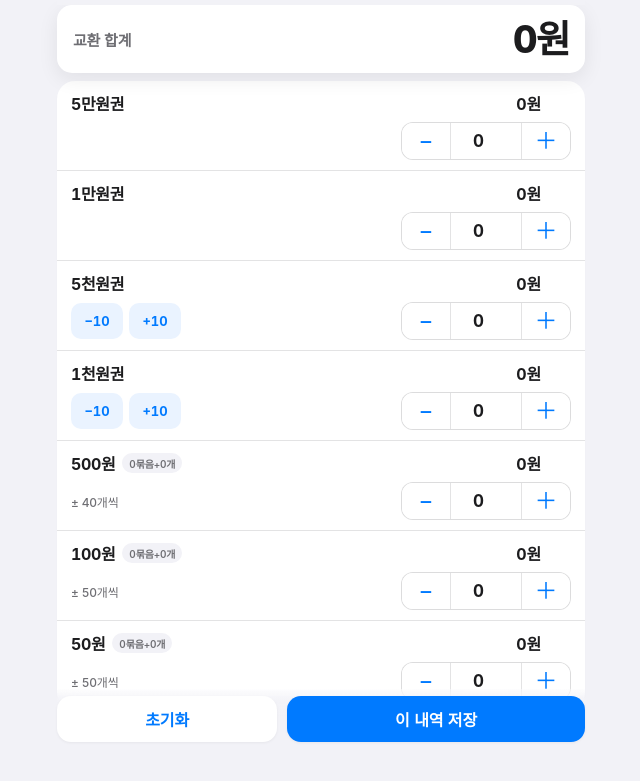
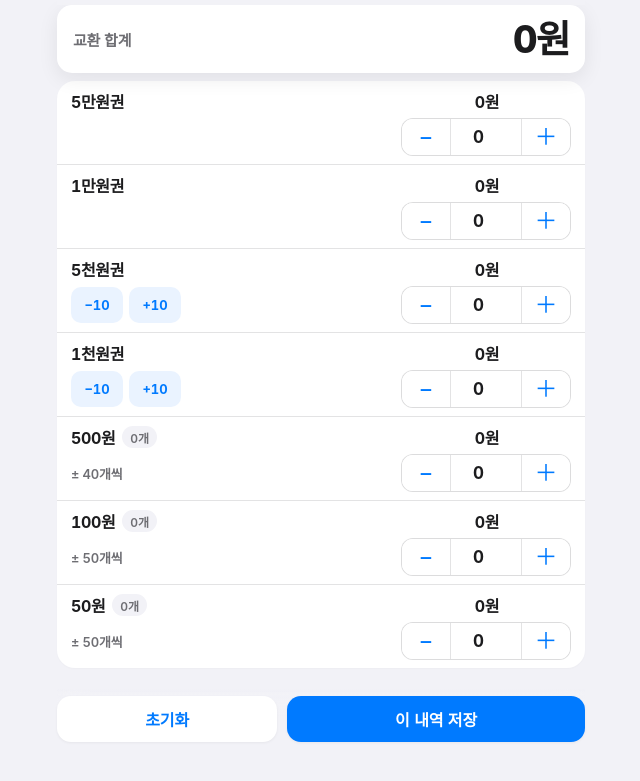
Before and after one commit to noteroad/game-website, a plain HTML site: page lab/change-calculator/index.html in a window 1280 px wide. Shown: the part 51-832 px from the top of the page, without its empty margins (319-959 px from the left). After the commit the page ends 803 px from the top, so only its background shows below. Drawn offline with Linux system fonts and the light colour scheme.

Commit message:
Polish currency row alignment and bundle labels

```diff
--- a/lab/change-calculator/index.html
+++ b/lab/change-calculator/index.html
@@ -37,22 +37,28 @@ header{height:64px;background:rgba(242,242,247,.9);backdrop-filter:saturate(180%
 header{height:56px}
 .total{position:sticky;top:56px;z-index:4;min-height:68px;margin:0 0 8px;padding:12px 16px;border-radius:15px;box-shadow:0 6px 20px rgba(28,28,30,.08)}
 .total-value{font-size:clamp(31px,9vw,38px)}
-.money-row,.money-row:last-child{padding:9px 12px}
-.row-controls{margin-top:7px;gap:8px}
+.money-row,.money-row:last-child{padding:7px 12px}
+.row-controls{margin-top:5px;gap:8px}
+.money-row{--control-width:150px}
+.amount-group{position:relative;flex:0 0 var(--control-width);width:var(--control-width);justify-content:center;margin-left:auto}
+.amount-group .row-reset{position:absolute;right:0}
+.step-badge{height:22px;padding:0 8px;font-size:12px;font-weight:600}
+.unit-note{font-size:13px;font-weight:600}
 .quick-btn{height:36px}
 .stepper{height:38px}
 .actions{padding-top:7px;padding-bottom:calc(7px + env(safe-area-inset-bottom))}
 .action{height:46px}
 .app{padding-bottom:calc(84px + env(safe-area-inset-bottom))}
-@media(max-width:359px){header{height:52px}.total{top:52px;min-height:62px;padding:10px 13px}.total-value{font-size:30px}.money-row,.money-row:last-child{padding:8px 10px}.row-controls{margin-top:6px}.quick-btn{height:34px}.stepper{height:36px}}
-@media(min-width:520px){.money-row,.money-row:last-child{padding:10px 14px}.row-controls{margin-top:7px}}
+@media(max-width:359px){header{height:52px}.total{top:52px;min-height:62px;padding:10px 13px}.total-value{font-size:30px}.money-row,.money-row:last-child{--control-width:128px;padding:6px 10px}.row-controls{margin-top:4px}.quick-btn{height:34px}.stepper{height:36px}.step-badge{height:20px;padding:0 6px;font-size:11px}.unit-note{font-size:12px}}
+@media(min-width:520px){.money-row,.money-row:last-child{--control-width:168px;padding:8px 14px}.row-controls{margin-top:5px}}
 </style>
 <script>
 const DENOMS=[{value:50000,label:'5만원권',enabled:true,step:1,fast:false,fastStep:10},{value:10000,label:'1만원권',enabled:true,step:1,fast:false,fastStep:10},{value:5000,label:'5천원권',enabled:true,step:1,fast:true,fastStep:10},{value:1000,label:'1천원권',enabled:true,step:1,fast:true,fastStep:10},{value:500,label:'500원',enabled:true,step:40,fast:false,fastStep:80,bundle:40},{value:100,label:'100원',enabled:true,step:50,fast:false,fastStep:100,bundle:50},{value:50,label:'50원',enabled:true,step:50,fast:false,fastStep:100,bundle:50},{value:10,label:'10원',enabled:false,step:50,fast:false,fastStep:100,bundle:50}];
 const KEYS={state:'change-calc-state-v2',settings:'change-calc-settings-v2',history:'change-calc-history-v2'},nf=new Intl.NumberFormat('ko-KR'),$=s=>document.querySelector(s);let settings=load(KEYS.settings,DENOMS),state=load(KEYS.state,{}),history=load(KEYS.history,[]),pendingSettings=null;
 function clone(v){return JSON.parse(JSON.stringify(v))}function load(key,fallback){try{const value=JSON.parse(localStorage.getItem(key));return value??clone(fallback)}catch(_){return clone(fallback)}}function persist(key,value){try{localStorage.setItem(key,JSON.stringify(value))}catch(_){}}function normalizedSettings(){return DENOMS.map(base=>{const saved=settings.find(x=>Number(x.value)===base.value)||{};return {...base,...saved,value:base.value,label:base.label,step:Math.max(1,Number(saved.step||base.step)),fastStep:Math.max(1,Number(saved.fastStep||base.fastStep)),bundle:base.bundle?Math.max(1,Number(saved.bundle||base.bundle)):undefined}})}
-function render(){settings=normalizedSettings();$('#moneyList').innerHTML=settings.filter(x=>x.enabled).map(d=>{const qty=Math.max(0,parseInt(state[d.value],10)||0),badge=d.bundle?`<span class="step-badge bundle">${Math.floor(qty/d.bundle)}묶음+${qty%d.bundle}개</span>`:d.step>1?`<span class="step-badge">${d.step}개씩</span>`:'',quick=d.fast?`<button class="quick-btn" data-delta="-${d.fastStep}" type="button">−${d.fastStep}</button><button class="quick-btn" data-delta="${d.fastStep}" type="button">+${d.fastStep}</button>`:d.step>1?`<span class="unit-note">± ${d.step}개씩</span>`:'';return `<div class="money-row" data-value="${d.value}"><div class="money-info"><div class="denomination"><span class="money-name">${d.label}</span>${badge}</div><div class="amount-group"><span class="row-amount">${nf.format(qty*d.value)}원</span><button class="row-reset ${qty?'':'hidden'}" type="button" aria-label="${d.label} 초기화">×</button></div></div><div class="row-controls"><div class="quick-group">${quick}</div><div class="stepper"><button class="base-step" data-delta="-${d.step}" type="button" aria-label="${d.label} ${d.step}개 빼기">−</button><input class="qty" type="number" inputmode="numeric" pattern="[0-9]*" min="0" step="1" value="${qty}" aria-label="${d.label} 수량"><button class="base-step" data-delta="${d.step}" type="button" aria-label="${d.label} ${d.step}개 더하기">＋</button></div></div></div>`}).join('');calculate()}
-function calculate(){let total=0;document.querySelectorAll('.money-row').forEach(row=>{const value=Number(row.dataset.value),input=row.querySelector('.qty'),qty=Math.max(0,parseInt(input.value,10)||0),d=settings.find(x=>x.value===value);input.value=qty;state[value]=qty;total+=value*qty;row.querySelector('.row-amount').textContent=`${nf.format(value*qty)}원`;row.querySelector('.row-reset').classList.toggle('hidden',qty===0);const bundle=row.querySelector('.bundle');if(bundle)bundle.textContent=`${Math.floor(qty/d.bundle)}묶음+${qty%d.bundle}개`});$('#totalAmount').textContent=nf.format(total);persist(KEYS.state,state);return total}
+function bundleText(qty,bundle){const groups=Math.floor(qty/bundle),rest=qty%bundle;if(!groups)return `${rest}개`;if(!rest)return `${groups}묶음`;return `${groups}묶음 + ${rest}개`}
+function render(){settings=normalizedSettings();$('#moneyList').innerHTML=settings.filter(x=>x.enabled).map(d=>{const qty=Math.max(0,parseInt(state[d.value],10)||0),badge=d.bundle?`<span class="step-badge bundle">${bundleText(qty,d.bundle)}</span>`:d.step>1?`<span class="step-badge">${d.step}개씩</span>`:'',quick=d.fast?`<button class="quick-btn" data-delta="-${d.fastStep}" type="button">−${d.fastStep}</button><button class="quick-btn" data-delta="${d.fastStep}" type="button">+${d.fastStep}</button>`:d.step>1?`<span class="unit-note">± ${d.step}개씩</span>`:'';return `<div class="money-row" data-value="${d.value}"><div class="money-info"><div class="denomination"><span class="money-name">${d.label}</span>${badge}</div><div class="amount-group"><span class="row-amount">${nf.format(qty*d.value)}원</span><button class="row-reset ${qty?'':'hidden'}" type="button" aria-label="${d.label} 초기화">×</button></div></div><div class="row-controls"><div class="quick-group">${quick}</div><div class="stepper"><button class="base-step" data-delta="-${d.step}" type="button" aria-label="${d.label} ${d.step}개 빼기">−</button><input class="qty" type="number" inputmode="numeric" pattern="[0-9]*" min="0" step="1" value="${qty}" aria-label="${d.label} 수량"><button class="base-step" data-delta="${d.step}" type="button" aria-label="${d.label} ${d.step}개 더하기">＋</button></div></div></div>`}).join('');calculate()}
+function calculate(){let total=0;document.querySelectorAll('.money-row').forEach(row=>{const value=Number(row.dataset.value),input=row.querySelector('.qty'),qty=Math.max(0,parseInt(input.value,10)||0),d=settings.find(x=>x.value===value);input.value=qty;state[value]=qty;total+=value*qty;row.querySelector('.row-amount').textContent=`${nf.format(value*qty)}원`;row.querySelector('.row-reset').classList.toggle('hidden',qty===0);const bundle=row.querySelector('.bundle');if(bundle)bundle.textContent=bundleText(qty,d.bundle)});$('#totalAmount').textContent=nf.format(total);persist(KEYS.state,state);return total}
 function nonzeroItems(source=state){return settings.map(d=>({value:d.value,label:d.label,qty:Math.max(0,Number(source[d.value])||0),bundle:d.bundle})).filter(x=>x.qty>0)}function summary(items){return items.map(x=>`${x.label} ${nf.format(x.qty)}개`).join(' · ')}function toast(message){const el=$('#toast');el.textContent=message;el.classList.add('show');clearTimeout(toast.timer);toast.timer=setTimeout(()=>el.classList.remove('show'),1600)}function open(id){$(id).classList.add('open')}function closeOverlay(el){el.closest('.overlay').classList.remove('open')}
 $('#moneyList').addEventListener('click',e=>{const row=e.target.closest('.money-row');if(!row)return;if(e.target.closest('.row-reset')){state[row.dataset.value]=0;row.querySelector('.qty').value=0;calculate();toast(`${settings.find(x=>x.value===Number(row.dataset.value)).label}을 초기화했습니다`);return}const btn=e.target.closest('[data-delta]');if(!btn)return;const input=row.querySelector('.qty');input.value=Math.max(0,(parseInt(input.value,10)||0)+Number(btn.dataset.delta));calculate()});$('#moneyList').addEventListener('input',calculate);$('#resetBtn').addEventListener('click',()=>{if(!nonzeroItems().length)return;state={};render();toast('전체 수량을 초기화했습니다')});
 function renderSettings(list){$('#settingsList').innerHTML=list.map((d,i)=>`<div class="setting-card" data-index="${i}"><div class="setting-top"><span class="setting-title">${d.label}</span><label class="switch"><input class="enabled" type="checkbox" aria-label="${d.label} 표시 여부" ${d.enabled?'checked':''}><span class="slider"></span></label></div><div class="setting-grid"><div class="field"><label>기본 증감 단위</label><input class="base-step" type="number" inputmode="numeric" min="1" value="${d.step}" aria-label="${d.label} 기본 증감 단위"></div>${d.bundle?`<div class="field"><label>한 묶음 개수</label><input class="bundle-step" type="number" inputmode="numeric" min="1" value="${d.bundle}" aria-label="${d.label} 한 묶음 개수"></div>`:''}<div class="field full"><label class="check-row"><input class="fast-enabled" type="checkbox" ${d.fast?'checked':''}> 빠른 증감 버튼 사용</label></div><div class="field"><label>빠른 증감 단위</label><input class="fast-step" type="number" inputmode="numeric" min="1" value="${d.fastStep}" aria-label="${d.label} 빠른 증감 단위" ${d.fast?'':'disabled'}></div></div></div>`).join('')}
--- a/lab/change-calculator/sw.js
+++ b/lab/change-calculator/sw.js
@@ -1,4 +1,4 @@
-const CACHE_NAME = 'change-calculator-v2';
+const CACHE_NAME = 'change-calculator-v4';
 const APP_SHELL = ['./', './index.html', './manifest.webmanifest', './icon.svg'];
 
 self.addEventListener('install', event => {
```
